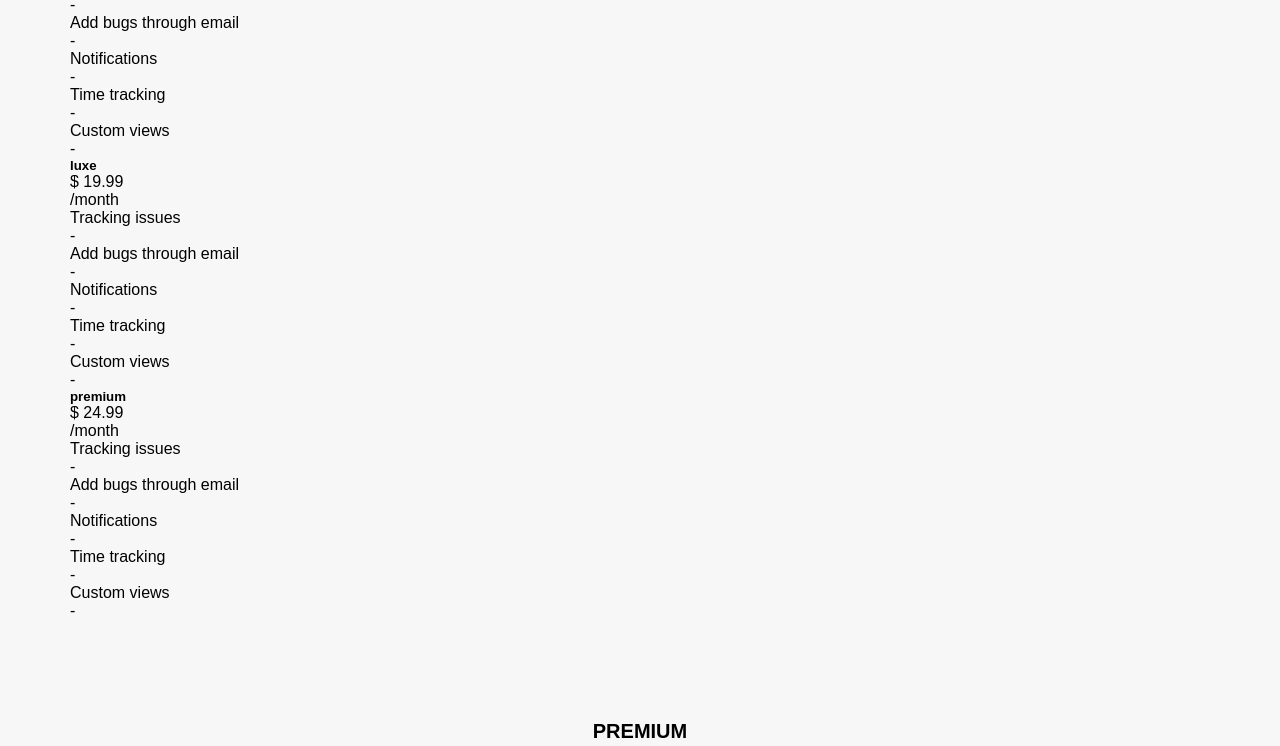
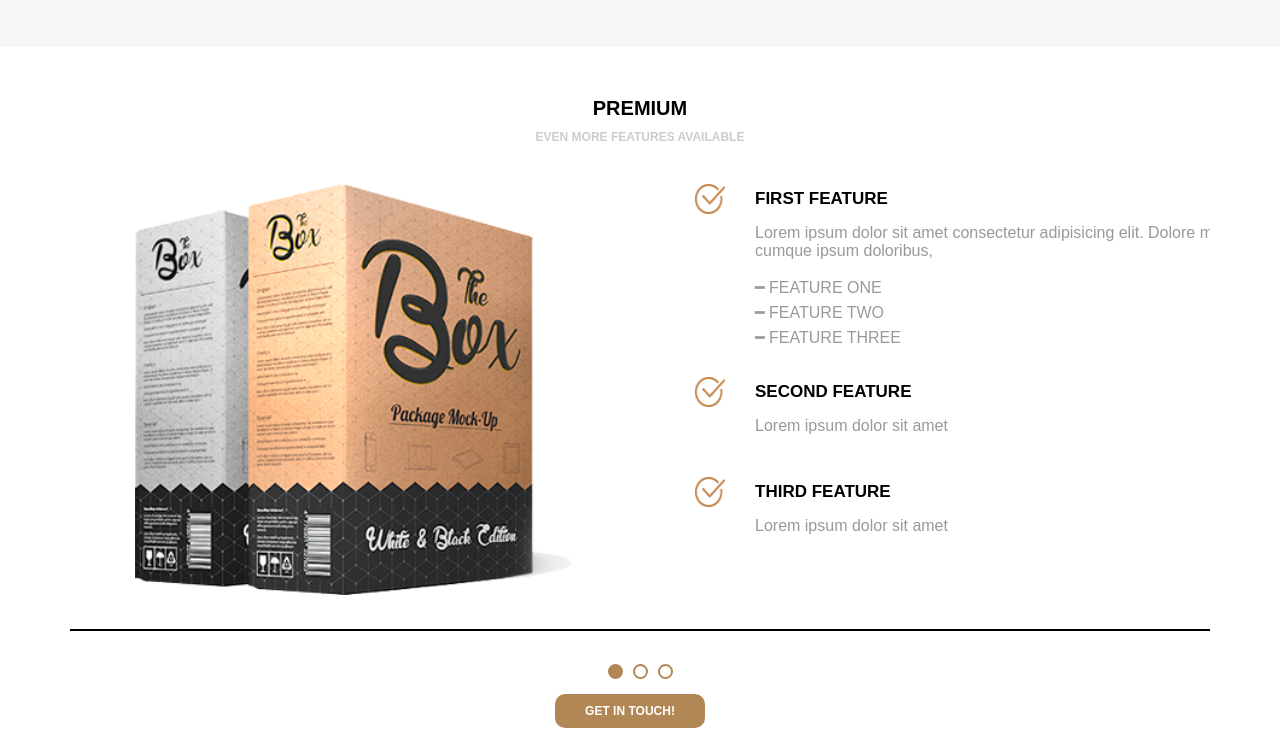
Before and after one commit to Dan1elJr/Projetos---HTML-CSS-e-JS, a plain HTML site: page Projeto_awax(em desenvolvimento)/home.html in a window 1280 px wide. Shown: the part 4231-4977 px from the top of the page. Drawn offline with Linux system fonts and the light colour scheme.

Commit message:
Update style.css

```diff
--- a/Projeto_awax(em desenvolvimento)/assets/css/style.css
+++ b/Projeto_awax(em desenvolvimento)/assets/css/style.css
@@ -540,7 +540,7 @@ header {
     background-color: #b28756;
 }
 
-    /* logos */
+    /* happy-client--logos */
 
 .default.light.lgs {
     padding: 0;
@@ -567,3 +567,181 @@ header {
     padding-top: 5px;
     padding-bottom: 5px;
 }
+
+/* section-price */
+
+.section-price {
+    width: 100%;
+    height: auto;
+
+}
+.section-price--banners {
+    display: flex;
+}
+.section-price--banner {
+    flex: 1;
+    color: white;
+    max-width: 255px;
+    margin-left: 30px;
+    background-color: #FFF;
+
+}
+.section-banner--area {
+    display: flex;
+    width: 100%;
+    flex-direction: column;
+    justify-content: center;
+    align-items: center;
+    color: #000;
+    padding-top: 33px;
+    padding-bottom: 33px;
+}
+.section-banner--area h5,
+.section-banner--area p {
+    text-transform: uppercase;
+
+
+}
+.section-banner--area h5 {
+    margin-bottom:10px ;
+    font-weight: 600;
+}
+.section-banner--area--price {
+    font-size: 30px;
+    font-weight: bold;
+    word-spacing: -5px;
+    text-align: left;
+
+}
+.section-banner--area--month {
+    font-size: 10px;
+    font-weight: 600;
+    color: #CCC;
+    margin-top: 2px;
+    margin-bottom: 23px;
+
+}
+.section-banner--area ul li {
+    list-style: none;
+    text-align: center;
+    color: #555;
+    font-size: 12px;
+    font-weight: 600;
+}
+
+/* section premium */
+.default.light.premium-color {
+    background-color: #FFF;
+    height: 600px;
+}
+.section-body.height {
+    height: 100%;
+}
+.premium-banners {
+    width: 300vw;
+    display: flex;
+
+
+}
+.premium-banner{
+    width: 100vw;
+    display: flex;
+    padding: 0px 65px 0px 65px;
+    border-bottom: 2px solid #000;
+    padding-bottom: 30px;
+
+}
+.premium-banner--inner{
+    width: 100%;
+    max-width: 1140px;
+    display: flex;
+
+}
+
+.premium-banner--photo{
+
+    flex: 1;
+    padding-right: 122px;
+
+}
+.premium-banner--features{
+    width: 100%;
+    max-width: 580px;
+    height: 100%;
+
+}
+.premium-banner--photo img {
+    width: 100%;
+    min-width: 338px;
+
+
+}
+.banner-first--features,
+.banner-second--features,
+.banner-third--features{
+
+    display: flex;
+    margin-bottom:27px ;
+
+
+}
+.feature--title {
+    display: flex;
+    width: 100%;
+}
+.feature--title h5 {
+    font-size: 17px;
+}
+.feature--image img {
+    width: 30px;
+    height: 30px;
+    margin-right: 30px;
+}
+.feature--head {
+    padding-top: 5px;
+}
+.feature--title .feature--head h5{
+    text-transform: uppercase;
+    width: 100%
+}
+.feature--head--desc {
+    color: #999;
+}
+.feature--head--desc p {
+    margin-top: 15px;
+    margin-bottom: 15px;
+
+}
+.feature--head--desc ul li {
+    list-style: none;
+
+}
+.feature--head--desc ul{
+    text-transform: uppercase;
+    line-height: 25px;
+
+}
+
+.feature--head--desc ul li::before{
+    content: "━";
+}
+.feature-button {
+    position: absolute;
+    margin-top: -20px;
+    margin-left: -10px;
+    width: 100vw;
+    height: 20px;
+
+
+}
+.feature-button--aligns {
+    display: flex;
+    justify-content: center;
+    width: 100%;
+    max-width: 1140px;
+    margin: auto;
+    display: flex;
+    justify-content: center;
+    align-items: center;
+
+}
```
